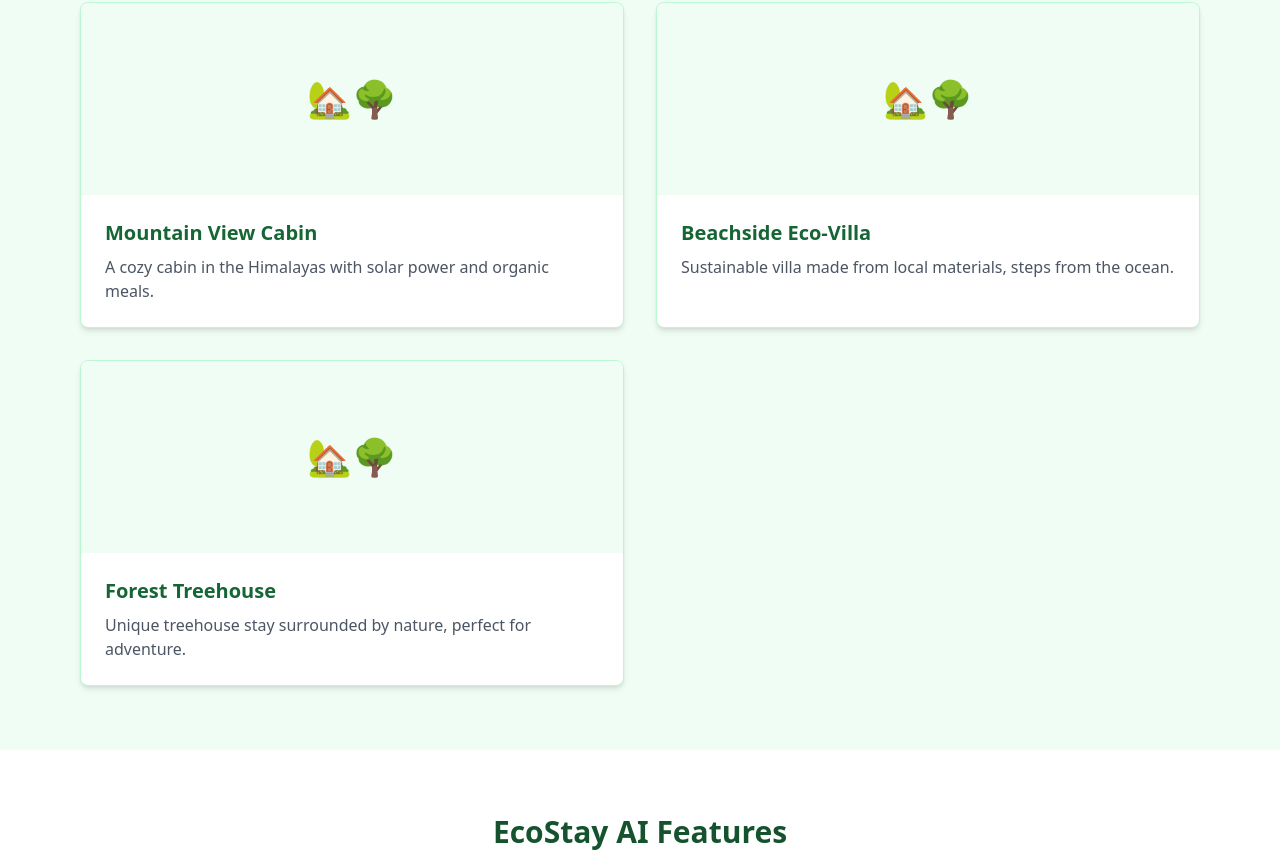
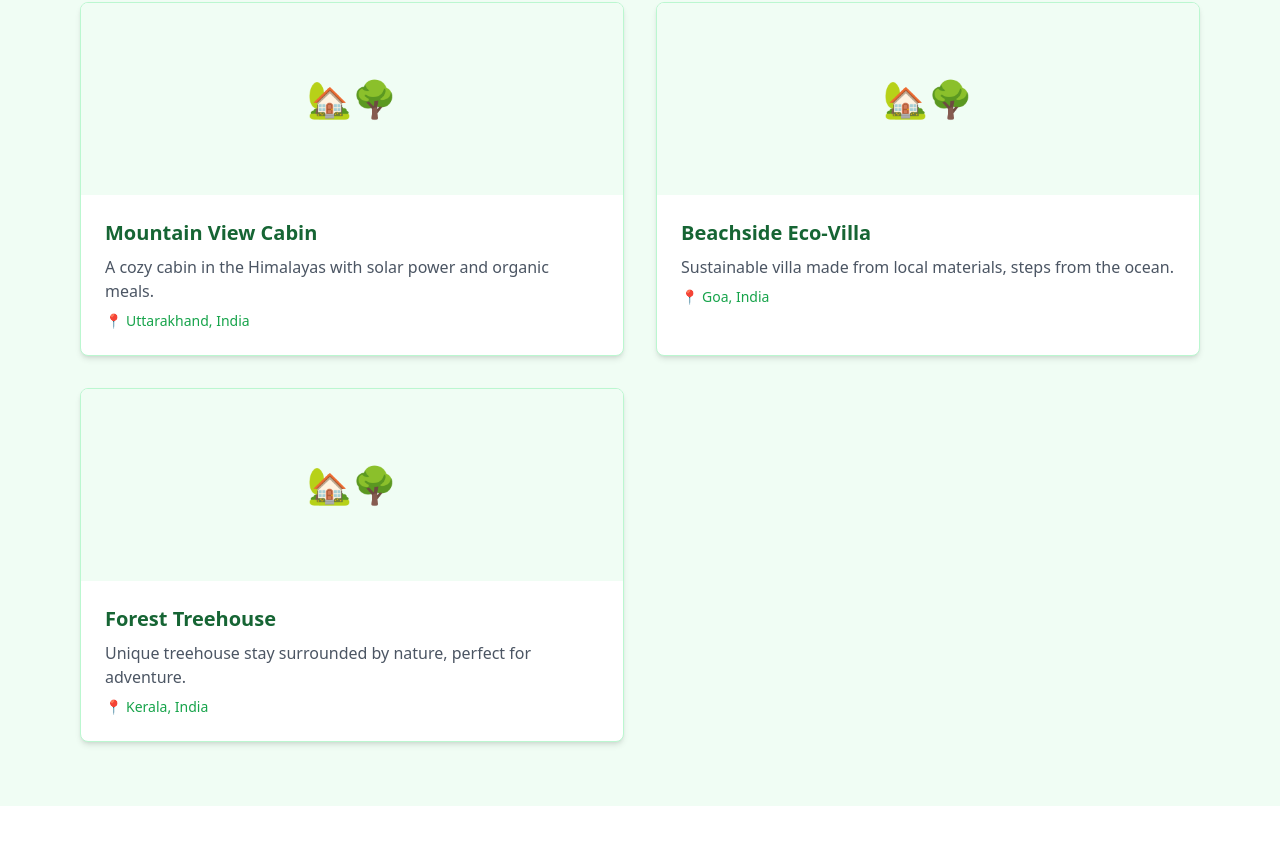
Before and after one commit to Ritikasingh-23/EcoStay-AI, a Next.js app: page / in a window 1280 px wide. Shown: the part 638-1500 px from the top of the page. Built offline with nearby package versions, Linux system fonts and the light colour scheme.

Commit message:
feat: add location to popular stays cards

```diff
--- a/app/page.jsx
+++ b/app/page.jsx
@@ -18,18 +18,21 @@ function HomePage() {
     <Card
       title={staysList[0].title}
       description={staysList[0].description}
+      location={staysList[0].location}
     />
   );
   let secondStayCard = (
     <Card
       title={staysList[1].title}
       description={staysList[1].description}
+      location={staysList[1].location}
     />
   );
   let thirdStayCard = (
     <Card
       title={staysList[2].title}
       description={staysList[2].description}
+      location={staysList[2].location}
     />
   );
 
--- a/components/Card.jsx
+++ b/components/Card.jsx
@@ -1,11 +1,9 @@
-// ========================================
-// This is the CARD component for EcoStay AI!
-// Shows each feature in a box!
-// ========================================
+
 function Card(props) {
   // props = info we give this component!
   let cardTitle = props.title;
   let cardDescription = props.description;
+  let cardLocation = props.location;
 
   return (
     <div className="bg-white rounded-lg shadow-md overflow-hidden border border-green-200">
@@ -20,7 +18,12 @@ function Card(props) {
       <div className="p-6">
         <h3 className="text-xl font-bold mb-2 text-green-800">{cardTitle}</h3>
         {/* Green title text! */}
-        <p className="text-gray-600">{cardDescription}</p>
+        <p className="text-gray-600 mb-2">{cardDescription}</p>
+        {cardLocation && (
+          <p className="text-sm text-green-600 flex items-center gap-1">
+            <span>📍</span> {cardLocation}
+          </p>
+        )}
       </div>
 
     </div>
```
